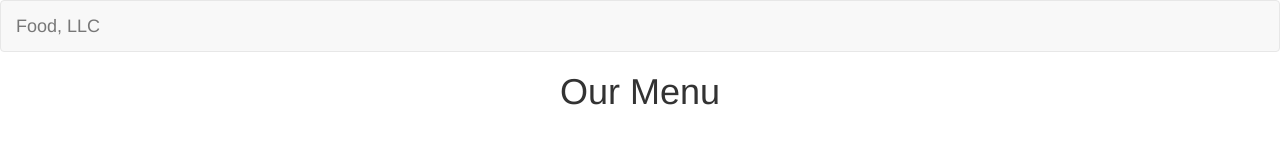
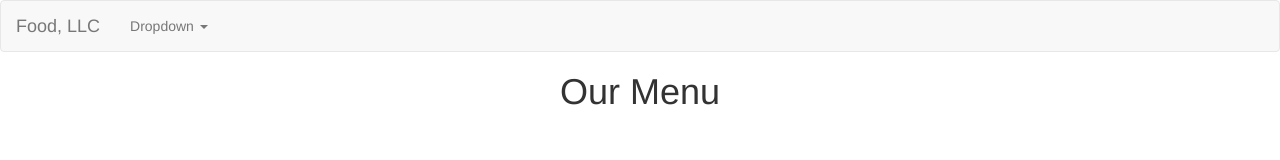
Before and after one commit to lovroselic/coursera-test, a plain HTML site: page module3/index.html in a window 1280 px wide. Drawn offline with Linux system fonts and the light colour scheme.

Commit message:
Update index.html

```diff
--- a/module3/index.html
+++ b/module3/index.html
@@ -26,7 +26,7 @@
     <!-- Collect the nav links, forms, and other content for toggling -->
     <div class="collapse navbar-collapse" id="bs-example-navbar-collapse-1">
       <ul class="nav navbar-nav">
-        <li class="dropdown visible-xs-block">
+        <li class="dropdown">
           <a href="#" class="dropdown-toggle" data-toggle="dropdown" role="button" aria-haspopup="true" aria-expanded="false">Dropdown <span class="caret"></span></a>
           <ul class="dropdown-menu">
             <li><a href="#">Chicken</a></li>
```
